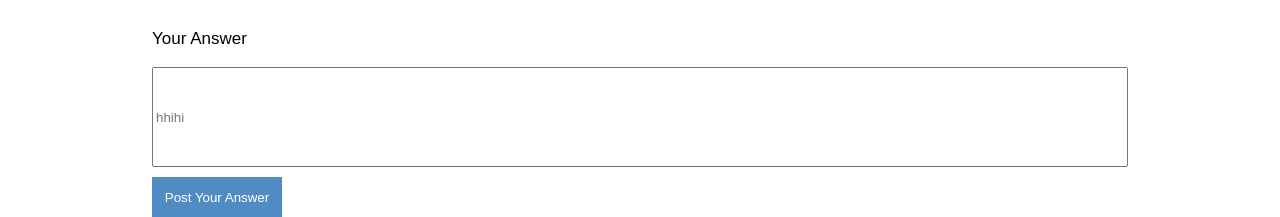
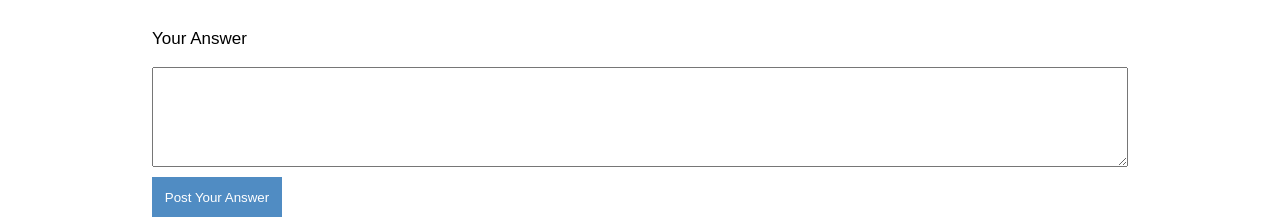
Before and after one commit to codestates-seb/seb43_pre_002, a React (Create React App) app in the folder client/: page / in a window 1280 px wide. Shown: the part 715-932 px from the top of the page. Built offline with nearby package versions, Linux system fonts and the light colour scheme.

Commit message:
Fix: 글 상자 textarea로 변경

```diff
--- a/client/src/pages/Question.jsx
+++ b/client/src/pages/Question.jsx
@@ -79,7 +79,7 @@ const AnswerForm = styled.form`
 		margin: 20px 0px;
 		font-size: var(--font-title-small);
 	}
-	> input {
+	> textarea {
 		height: 100px;
 	}
 	button {
@@ -162,7 +162,7 @@ function Question() {
 
 				<AnswerForm>
 					<span>Your Answer</span>
-					<input type="textarea" placeholder="hhihi" />
+					<textarea />
 					<div className="bottom__container">
 						<button type="submit">Post Your Answer</button>
 					</div>
```
